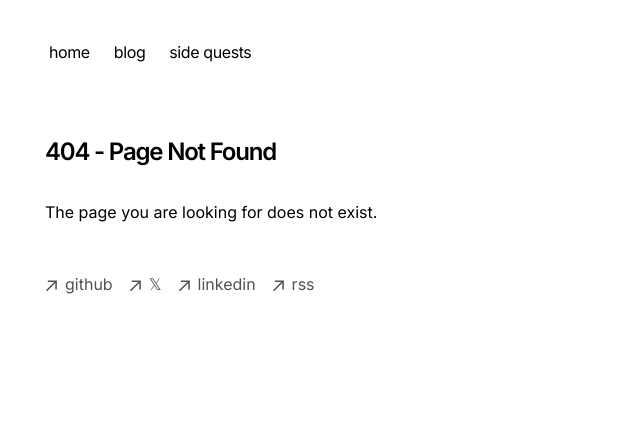
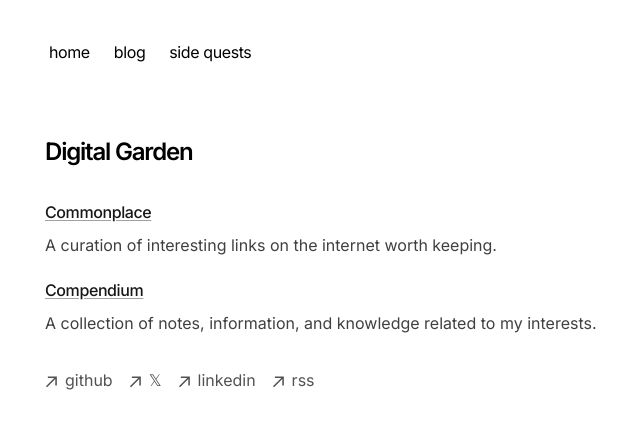
Before and after one commit to junnjiee/website, a Next.js app: page /library in a window 1280 px wide. Before the commit this address had no page. Shown: the top 428 px of the page, without its empty margins (307-947 px from the left). Built offline with nearby package versions, Linux system fonts and the light colour scheme.

Commit message:
added library

```diff
--- /dev/null
+++ b/app/library/page.tsx
@@ -0,0 +1,54 @@
+type LibraryItem = {
+  name: string;
+  description: string;
+  href: string;
+};
+
+const libraryItems: LibraryItem[] = [
+  {
+    name: "Commonplace",
+    description:
+      "A curation of interesting links on the internet worth keeping.",
+    href: "https://junnjiee.notion.site/commonplace",
+  },
+  {
+    name: "Compendium",
+    description:
+      "A collection of notes, information, and knowledge related to my interests.",
+    href: "https://junnjiee-compendium.vercel.app/",
+  },
+];
+
+export const metadata = {
+  title: "Library",
+  description: "junnjiee's library.",
+};
+
+export default function Page() {
+  return (
+    <section>
+      <h1 className="mb-8 text-2xl font-semibold tracking-tighter">
+        Digital Garden
+      </h1>
+      <div className="space-y-5">
+        {libraryItems.map((item) => (
+          <article key={item.name}>
+            <h2 className="font-medium tracking-tight text-neutral-900 dark:text-neutral-100">
+              <a
+                href={item.href}
+                target="_blank"
+                rel="noopener noreferrer"
+                className="underline decoration-neutral-400 underline-offset-2 transition-all hover:decoration-neutral-800 dark:decoration-neutral-600 dark:hover:decoration-neutral-200"
+              >
+                {item.name}
+              </a>
+            </h2>
+            <p className="mt-2 leading-relaxed text-neutral-700 dark:text-neutral-300">
+              {item.description}
+            </p>
+          </article>
+        ))}
+      </div>
+    </section>
+  );
+}
--- a/app/sitemap.ts
+++ b/app/sitemap.ts
@@ -8,7 +8,7 @@ export default async function sitemap() {
     lastModified: post.metadata.publishedAt,
   }))
 
-  let routes = ['', '/blog', '/side-quests'].map((route) => ({
+  let routes = ['', '/blog', '/library', '/side-quests'].map((route) => ({
     url: `${baseUrl}${route}`,
     lastModified: new Date().toISOString().split('T')[0],
   }))
```
